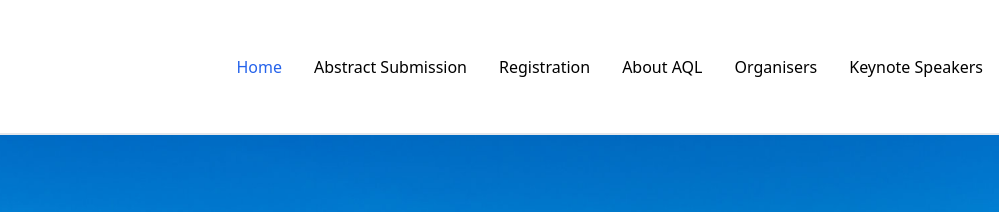
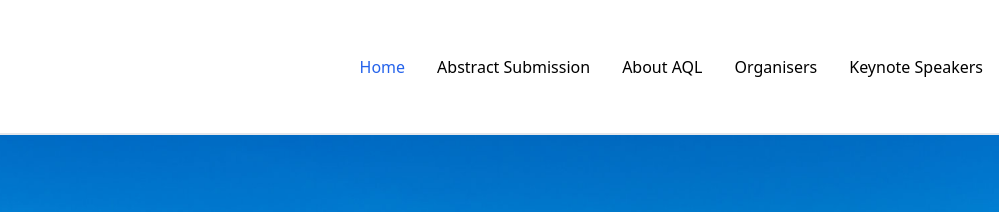
Before and after one commit to aqlconference/aqlconference, an Astro site: page / in a window 1280 px wide. Shown: the top 212 px of the page, 281-1280 px from the left. Built offline with nearby package versions, Linux system fonts and the light colour scheme; Astro itself is replaced by a stand-in of ours.

Commit message:
Remove registration info

```diff
--- a/src/components/Header.astro
+++ b/src/components/Header.astro
@@ -16,8 +16,6 @@ import { FULL_TITLE, SHORT_TITLE } from "../consts";
         </div> -->
    <HeaderLink href="/" class="hidden md:block">Home</HeaderLink>
         <HeaderLink href="/submission">Abstract Submission</HeaderLink>
-        <HeaderLink href="/registration">Registration</HeaderLink>
-
         <HeaderLink href="/about-aql">About AQL</HeaderLink>
        <!-- <HeaderLink href="/travel-to-groningen">Travel to Groningen</HeaderLink> -->
         <HeaderLink href="/team">Organisers</HeaderLink>
```
